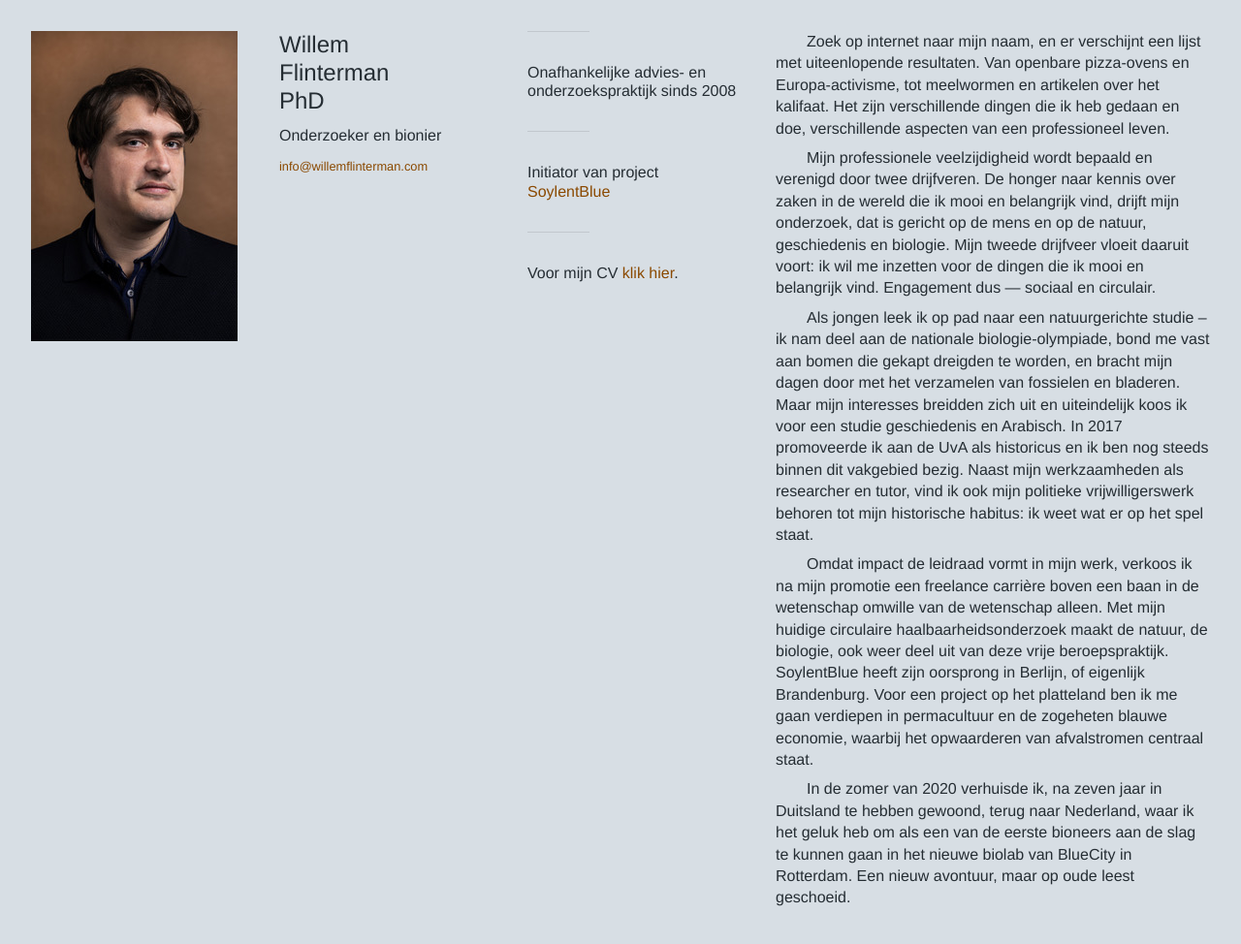
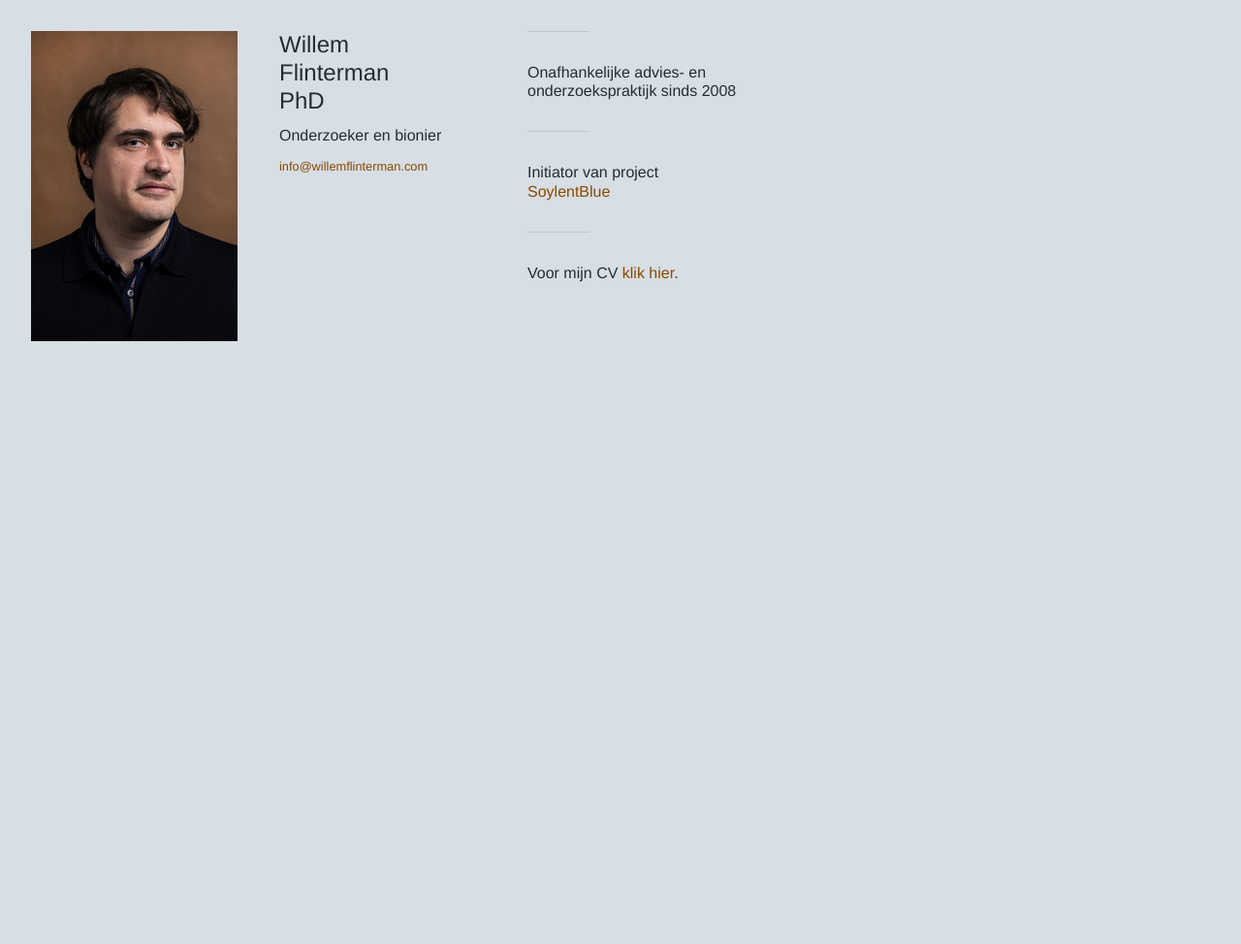
Before and after one commit to WillemFlinterman/willemflinterman.com, a plain HTML site: page index.html in a window 1280 px wide. Shown: the whole page at 97% size. After the commit the page ends 800 px from the top, so only its background shows below. Drawn offline with Linux system fonts and the light colour scheme.

Commit message:
Update index.html

```diff
--- a/index.html
+++ b/index.html
@@ -38,15 +38,8 @@
 
         <div id="meer">
             <div id="content">
-                <p>Zoek op internet naar mijn naam, en er verschijnt een lijst met uiteenlopende resultaten. Van openbare pizza-ovens en Europa-activisme, tot meelwormen en artikelen over het kalifaat. Het zijn verschillende dingen die ik heb gedaan en doe, verschillende aspecten van een professioneel leven.</p>
+            <p></p>
 
-                <p>Mijn professionele veelzijdigheid wordt bepaald en verenigd door twee drijfveren. De honger naar kennis over zaken in de wereld die ik mooi en belangrijk vind, drijft mijn onderzoek, dat is gericht op de mens en op de natuur, geschiedenis en biologie. Mijn tweede drijfveer vloeit daaruit voort: ik wil me inzetten voor de dingen die ik mooi en belangrijk vind. Engagement dus — sociaal en circulair.</p>
-
-                <p>Als jongen leek ik op pad naar een natuurgerichte studie – ik nam deel aan de nationale biologie-olympiade, bond me vast aan bomen die gekapt dreigden te worden, en bracht mijn dagen door met het verzamelen van fossielen en bladeren. Maar mijn interesses breidden zich uit en uiteindelijk koos ik voor een studie geschiedenis en Arabisch. In 2017 promoveerde ik aan de UvA als historicus en ik ben nog steeds binnen dit vakgebied bezig. Naast mijn werkzaamheden als researcher en tutor, vind ik ook mijn politieke vrijwilligerswerk behoren tot mijn historische habitus: ik weet wat er op het spel staat.</p>
-
-                <p>Omdat impact de leidraad vormt in mijn werk, verkoos ik na mijn promotie een freelance carrière boven een baan in de wetenschap omwille van de wetenschap alleen. Met mijn huidige circulaire haalbaarheidsonderzoek maakt de natuur, de biologie, ook weer deel uit van deze vrije beroepspraktijk. SoylentBlue heeft zijn oorsprong in Berlijn, of eigenlijk Brandenburg. Voor een project op het platteland ben ik me gaan verdiepen in permacultuur en de zogeheten blauwe economie, waarbij het opwaarderen van afvalstromen centraal staat.</p>
-
-                <p>In de zomer van 2020 verhuisde ik, na zeven jaar in Duitsland te hebben gewoond, terug naar Nederland, waar ik het geluk heb om als een van de eerste bioneers aan de slag te kunnen gaan in het nieuwe biolab van BlueCity in Rotterdam. Een nieuw avontuur, maar op oude leest geschoeid.</p>
 
             </div>
 
```
